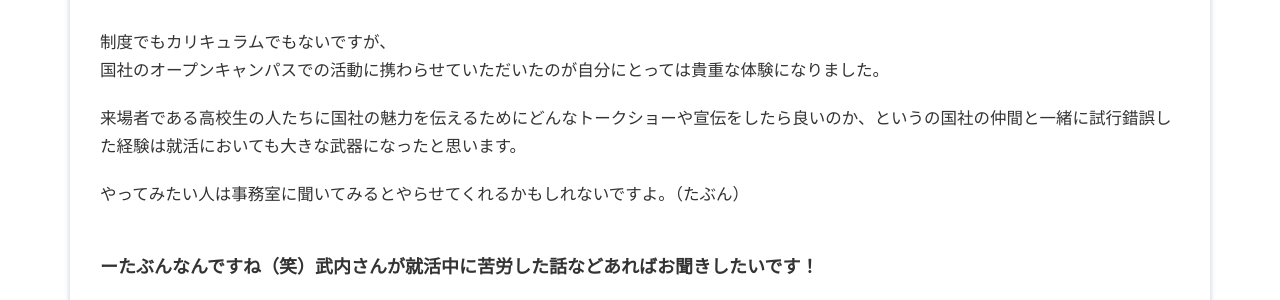
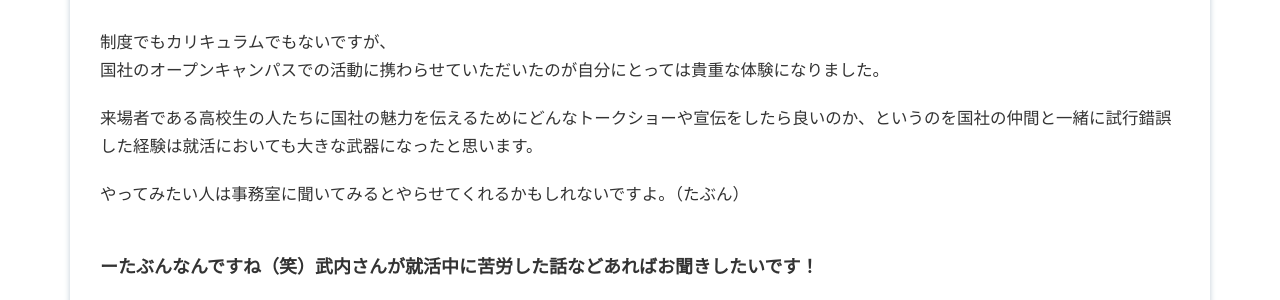
Before and after one commit to SDTakeuchi/kiitePRJCT, a Django app: page /story/1 in a window 1280 px wide. Shown: the part 2082-2382 px from the top of the page. Run offline with Django 3.2, Linux system fonts and the light colour scheme; some libraries are stand-ins or nearby versions.

Commit message:
story updated

```diff
--- a/templates/story/story1doug.html
+++ b/templates/story/story1doug.html
@@ -79,7 +79,7 @@
 <p>制度でもカリキュラムでもないですが、<br>
 国社のオープンキャンパスでの活動に携わらせていただいたのが自分にとっては貴重な体験になりました。</p>
 
-<p>来場者である高校生の人たちに国社の魅力を伝えるためにどんなトークショーや宣伝をしたら良いのか、というの国社の仲間と一緒に試行錯誤した経験は就活においても大きな武器になったと思います。</p>
+<p>来場者である高校生の人たちに国社の魅力を伝えるためにどんなトークショーや宣伝をしたら良いのか、というのを国社の仲間と一緒に試行錯誤した経験は就活においても大きな武器になったと思います。</p>
 
 <p>やってみたい人は事務室に聞いてみるとやらせてくれるかもしれないですよ。（たぶん）</p>
 
```
